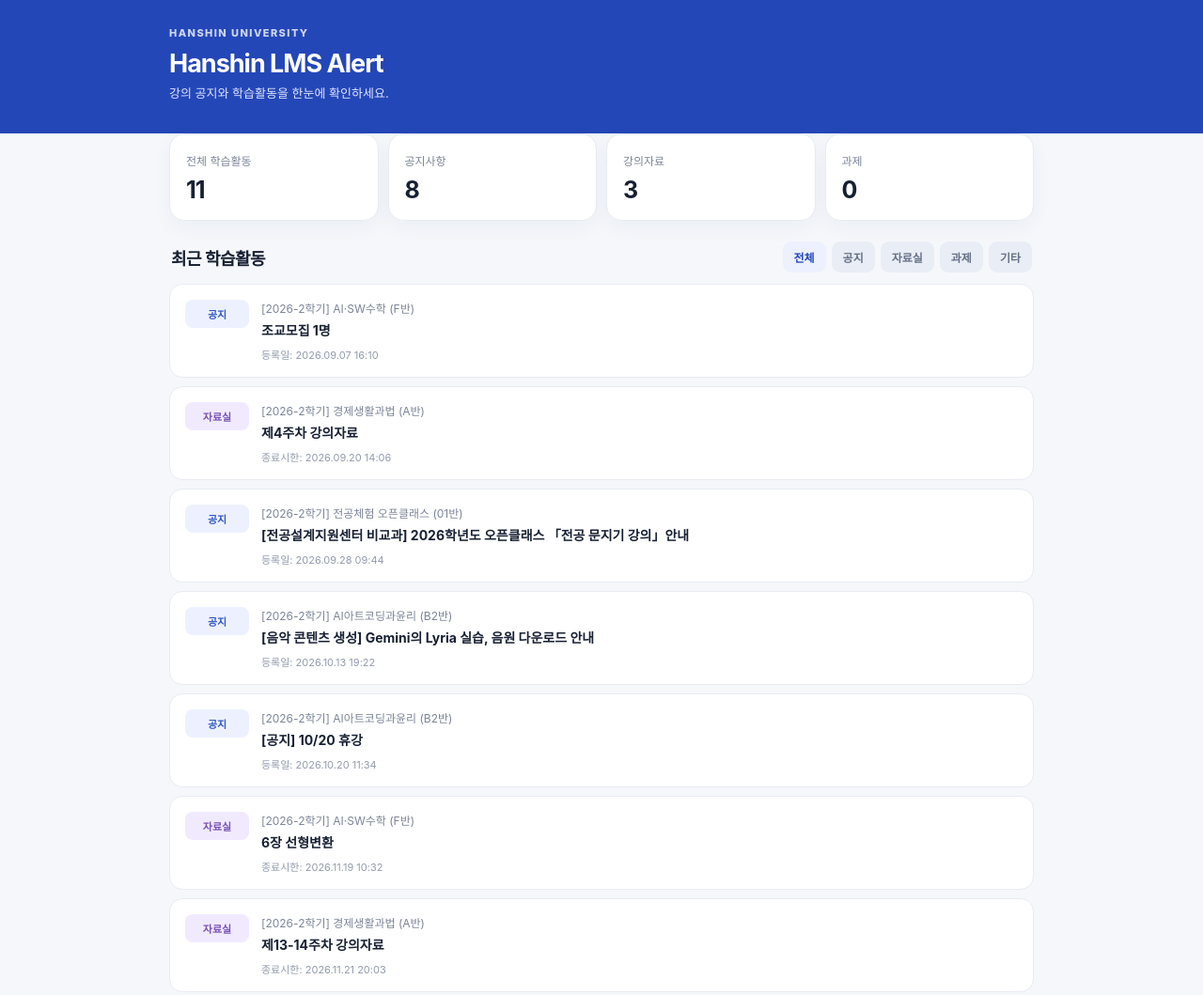
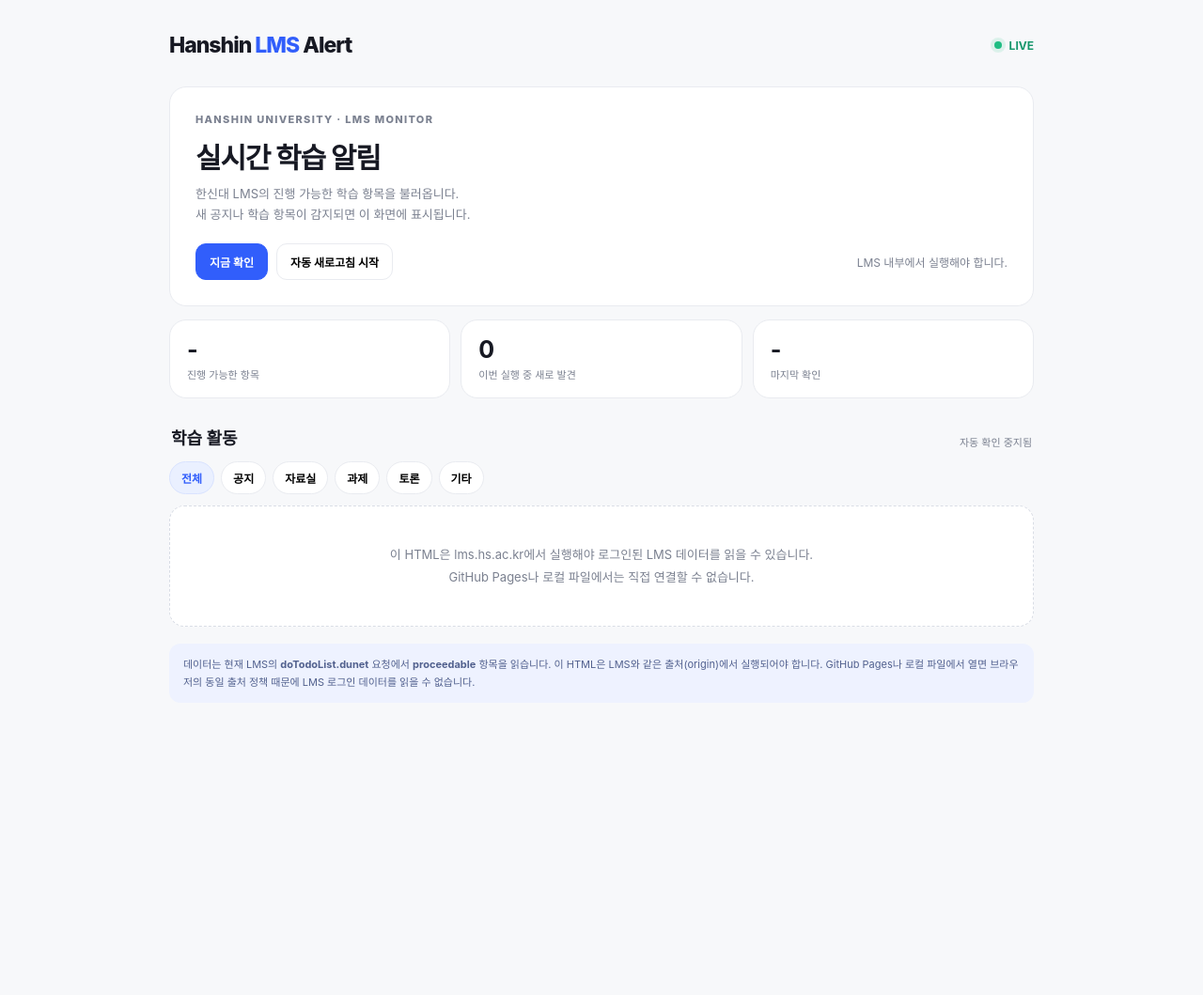
Before and after one commit to ilsanworker/lmshelper, a plain HTML site: page index.html in a window 1280 px wide. Shown: the top 1059 px of the page at 94% size. After the commit the page ends 808 px from the top, so only its background shows below. Drawn offline with Linux system fonts and the light colour scheme.

Commit message:
Update index.html

```diff
--- a/index.html
+++ b/index.html
@@ -2,184 +2,258 @@
 <html lang="ko">
 <head>
 <meta charset="UTF-8">
-<meta name="viewport" content="width=device-width, initial-scale=1">
-<meta name="theme-color" content="#2447b8">
-<title>Hanshin LMS Alert</title>
+<meta name="viewport" content="width=device-width, initial-scale=1.0">
+<meta name="theme-color" content="#ffffff">
+<title>Hanshin LMS 실시간 알림</title>
 <style>
-  :root {
-    --blue:#2447b8; --blue-light:#edf1ff; --bg:#f5f7fb;
-    --text:#172033; --muted:#7b8497; --line:#e8ebf2; --white:#fff;
-  }
-  * { box-sizing:border-box; }
-  body {
-    margin:0; background:var(--bg); color:var(--text);
-    font-family:-apple-system,BlinkMacSystemFont,"Apple SD Gothic Neo","Noto Sans KR",sans-serif;
-  }
-  header {
-    background:var(--blue); color:white; padding:28px 20px 34px;
-  }
-  .container { width:min(920px,100% - 32px); margin:0 auto; }
-  .eyebrow { font-size:11px; font-weight:800; letter-spacing:.13em; opacity:.78; }
-  h1 { margin:9px 0 5px; font-size:27px; letter-spacing:-1px; }
-  header p { margin:0; font-size:13px; color:#dfe6ff; }
-  main { margin: -18px auto 40px; }
-  .summary {
-    display:grid; grid-template-columns:repeat(4,1fr); gap:10px; margin-bottom:22px;
-  }
-  .card {
-    background:var(--white); border:1px solid var(--line); border-radius:16px;
-    padding:17px; box-shadow:0 7px 22px rgba(26,43,88,.045);
-  }
-  .card span { color:var(--muted); font-size:12px; }
-  .card strong { display:block; margin-top:7px; font-size:25px; letter-spacing:-1px; }
-  .toolbar {
-    display:flex; justify-content:space-between; align-items:center;
-    gap:12px; margin:0 2px 12px; flex-wrap:wrap;
-  }
-  h2 { margin:0; font-size:18px; letter-spacing:-.5px; }
-  .filters { display:flex; gap:6px; flex-wrap:wrap; }
-  .filter {
-    border:0; background:#e9edf5; color:#667087; padding:8px 12px;
-    border-radius:9px; font-size:12px; font-weight:700; cursor:pointer;
-  }
-  .filter.active { background:var(--blue-light); color:var(--blue); }
-  .list { display:grid; gap:9px; }
-  .item {
-    display:grid; grid-template-columns:68px minmax(0,1fr); gap:13px;
-    padding:16px; background:white; border:1px solid var(--line);
-    border-radius:14px;
-  }
-  .badge {
-    align-self:start; text-align:center; padding:7px 5px; border-radius:8px;
-    font-size:11px; font-weight:800; background:#edf1ff; color:#3157c5;
-  }
-  .badge.material { background:#f1eaff; color:#7850b5; }
-  .badge.assignment { background:#fff0e2; color:#b7681c; }
-  .badge.other { background:#eaf5ef; color:#25835a; }
-  .lecture { color:var(--muted); font-size:12px; margin-bottom:5px; }
-  .title { font-size:14px; line-height:1.5; font-weight:750; overflow-wrap:anywhere; }
-  .date { color:#929bad; font-size:11px; margin-top:7px; }
-  .footer { text-align:center; color:#a0a7b5; font-size:11px; padding:22px 0 0; }
-  .empty {
-    background:white; border:1px dashed #d9deea; border-radius:14px;
-    padding:32px 16px; text-align:center; color:var(--muted); font-size:13px;
-  }
-  @media(max-width:620px) {
-    .summary { grid-template-columns:repeat(2,1fr); }
-    h1 { font-size:24px; }
-    .item { grid-template-columns:60px minmax(0,1fr); padding:14px; }
-    .toolbar { align-items:flex-start; flex-direction:column; }
-  }
+:root{--blue:#315efb;--ink:#171923;--muted:#7b8190;--line:#e9ebf0;--bg:#f7f8fa;--green:#15966a}
+*{box-sizing:border-box}
+body{margin:0;background:var(--bg);color:var(--ink);font-family:-apple-system,BlinkMacSystemFont,"Segoe UI",sans-serif}
+main{max-width:960px;margin:0 auto;padding:34px 20px 60px}
+header{display:flex;justify-content:space-between;align-items:center;margin-bottom:30px}
+.logo{font-size:23px;font-weight:850;letter-spacing:-1px}.logo span{color:var(--blue)}
+.live{display:flex;align-items:center;gap:8px;font-size:12px;font-weight:750;color:var(--green)}
+.dot{width:8px;height:8px;border-radius:50%;background:#20bd83;box-shadow:0 0 0 4px #20bd8320}
+.hero,.stat,.item{background:#fff;border:1px solid var(--line);border-radius:18px}
+.hero{padding:27px}
+.kicker{font-size:11px;color:var(--muted);font-weight:800;letter-spacing:.12em}
+h1{font-size:30px;letter-spacing:-1.2px;margin:10px 0 7px}
+.desc{margin:0;color:var(--muted);font-size:13px;line-height:1.7}
+.controls{display:flex;align-items:center;gap:9px;flex-wrap:wrap;margin-top:20px}
+button{font:inherit;cursor:pointer;border:1px solid var(--line);background:#fff;border-radius:11px;padding:10px 14px;font-size:12px;font-weight:750}
+button.primary{background:var(--blue);border-color:var(--blue);color:#fff}
+#status{font-size:12px;color:var(--muted);margin-left:auto}
+.stats{display:grid;grid-template-columns:repeat(3,1fr);gap:11px;margin:14px 0 28px}
+.stat{padding:16px 18px}.stat strong{display:block;font-size:25px;letter-spacing:-1px}.stat small{font-size:11px;color:var(--muted)}
+.section{display:flex;justify-content:space-between;align-items:end;margin:0 2px 13px}
+.section h2{font-size:18px;margin:0}.section span{font-size:11px;color:var(--muted)}
+.filters{display:flex;gap:7px;flex-wrap:wrap;margin-bottom:12px}
+.filters button{border-radius:99px;padding:8px 12px}.filters button.active{background:#eaf0ff;color:var(--blue);border-color:#d9e3ff}
+.list{display:grid;gap:9px}
+.item{padding:16px 17px;display:grid;grid-template-columns:75px minmax(0,1fr) auto;gap:13px;align-items:center}
+.badge{font-size:10px;font-weight:800;color:#596170;background:#f0f2f6;padding:7px 8px;border-radius:8px;justify-self:start;white-space:nowrap}
+.item h3{font-size:14px;line-height:1.5;margin:0 0 5px;overflow-wrap:anywhere}
+.meta{display:flex;gap:10px;flex-wrap:wrap;color:var(--muted);font-size:11px}
+.date{font-size:11px;color:var(--muted);white-space:nowrap;text-align:right}
+.empty{background:#fff;border:1px dashed #d9dde5;border-radius:16px;text-align:center;padding:40px 16px;color:var(--muted);font-size:13px;line-height:1.8}
+.notice{margin-top:18px;padding:13px 15px;background:#eef2ff;border-radius:12px;color:#52618e;font-size:11px;line-height:1.7}
+.toast{position:fixed;right:18px;bottom:18px;max-width:calc(100vw - 36px);background:#171923;color:#fff;padding:13px 16px;border-radius:12px;font-size:12px;opacity:0;transform:translateY(8px);transition:.2s;pointer-events:none;box-shadow:0 12px 30px #0002}
+.toast.show{opacity:1;transform:translateY(0)}
+@media(max-width:620px){main{padding:22px 13px 42px}.hero{padding:21px}h1{font-size:25px}.stats{gap:7px}.stat{padding:13px}.stat strong{font-size:21px}.item{grid-template-columns:1fr;gap:8px}.date{text-align:left}#status{width:100%;margin:0}}
 </style>
 </head>
 <body>
+<main>
 <header>
-  <div class="container">
-    <div class="eyebrow">HANSHIN UNIVERSITY</div>
-    <h1>Hanshin LMS Alert</h1>
-    <p>강의 공지와 학습활동을 한눈에 확인하세요.</p>
-  </div>
+  <div class="logo">Hanshin <span>LMS</span> Alert</div>
+  <div class="live"><i class="dot"></i> LIVE</div>
 </header>
 
-<main class="container">
-  <section class="summary" aria-label="학습활동 요약">
-    <div class="card"><span>전체 학습활동</span><strong>11</strong></div>
-    <div class="card"><span>공지사항</span><strong>8</strong></div>
-    <div class="card"><span>강의자료</span><strong>3</strong></div>
-    <div class="card"><span>과제</span><strong>0</strong></div>
-  </section>
+<section class="hero">
+  <div class="kicker">HANSHIN UNIVERSITY · LMS MONITOR</div>
+  <h1>실시간 학습 알림</h1>
+  <p class="desc">한신대 LMS의 진행 가능한 학습 항목을 불러옵니다.<br>새 공지나 학습 항목이 감지되면 이 화면에 표시됩니다.</p>
+  <div class="controls">
+    <button class="primary" id="refresh">지금 확인</button>
+    <button id="toggle">자동 새로고침 중지</button>
+    <span id="status">LMS 연결 확인 중…</span>
+  </div>
+</section>
 
-  <div class="toolbar">
-    <h2>최근 학습활동</h2>
-    <div class="filters" role="group" aria-label="활동 유형 필터">
-      <button class="filter active" data-filter="all">전체</button>
-      <button class="filter" data-filter="notice">공지</button>
-      <button class="filter" data-filter="material">자료실</button>
-      <button class="filter" data-filter="assignment">과제</button>
-      <button class="filter" data-filter="other">기타</button>
-    </div>
-  </div>
+<section class="stats">
+  <div class="stat"><strong id="count">-</strong><small>진행 가능한 항목</small></div>
+  <div class="stat"><strong id="newCount">0</strong><small>이번 실행 중 새로 발견</small></div>
+  <div class="stat"><strong id="lastUpdate">-</strong><small>마지막 확인</small></div>
+</section>
 
-  <section class="list" id="activityList">
-    <article class="item" data-kind="notice">
-      <span class="badge">공지</span>
-      <div>
-        <div class="lecture">[2026-2학기] AI·SW수학 (F반)</div>
-        <div class="title">조교모집 1명</div>
-        <div class="date">등록일: 2026.09.07 16:10</div>
-      </div>
-    </article>
-    <article class="item" data-kind="material">
-      <span class="badge material">자료실</span>
-      <div>
-        <div class="lecture">[2026-2학기] 경제생활과법 (A반)</div>
-        <div class="title">제4주차 강의자료</div>
-        <div class="date">종료시한: 2026.09.20 14:06</div>
-      </div>
-    </article>
-    <article class="item" data-kind="notice">
-      <span class="badge">공지</span>
-      <div>
-        <div class="lecture">[2026-2학기] 전공체험 오픈클래스 (01반)</div>
-        <div class="title">[전공설계지원센터 비교과] 2026학년도 오픈클래스 「전공 문지기 강의」안내</div>
-        <div class="date">등록일: 2026.09.28 09:44</div>
-      </div>
-    </article>
-    <article class="item" data-kind="notice">
-      <span class="badge">공지</span>
-      <div>
-        <div class="lecture">[2026-2학기] AI아트코딩과윤리 (B2반)</div>
-        <div class="title">[음악 콘텐츠 생성] Gemini의 Lyria 실습, 음원 다운로드 안내</div>
-        <div class="date">등록일: 2026.10.13 19:22</div>
-      </div>
-    </article>
-    <article class="item" data-kind="notice">
-      <span class="badge">공지</span>
-      <div>
-        <div class="lecture">[2026-2학기] AI아트코딩과윤리 (B2반)</div>
-        <div class="title">[공지] 10/20 휴강</div>
-        <div class="date">등록일: 2026.10.20 11:34</div>
-      </div>
-    </article>
-    <article class="item" data-kind="material">
-      <span class="badge material">자료실</span>
-      <div>
-        <div class="lecture">[2026-2학기] AI·SW수학 (F반)</div>
-        <div class="title">6장 선형변환</div>
-        <div class="date">종료시한: 2026.11.19 10:32</div>
-      </div>
-    </article>
-    <article class="item" data-kind="material">
-      <span class="badge material">자료실</span>
-      <div>
-        <div class="lecture">[2026-2학기] 경제생활과법 (A반)</div>
-        <div class="title">제13-14주차 강의자료</div>
-        <div class="date">종료시한: 2026.11.21 20:03</div>
-      </div>
-    </article>
-    <article class="item" data-kind="notice">
-      <span class="badge">공지</span>
-      <div>
-        <div class="lecture">[2026-연단위운영] 대학생활길잡이공통D (01반)</div>
-        <div class="title">[대학생활길잡이] 온라인 전공설명회 &amp; 전공탐색박람회</div>
-        <div class="date">등록일: 2026.03.17 09:43</div>
-      </div>
-    </article>
-  </section>
-  <div class="footer">Hanshin LMS Alert · 화면 구성 프로토타입</div>
+<div class="section"><h2>학습 활동</h2><span id="intervalLabel">30초마다 자동 확인</span></div>
+<nav class="filters" id="filters">
+  <button class="active" data-filter="전체">전체</button>
+  <button data-filter="공지">공지</button>
+  <button data-filter="자료실">자료실</button>
+  <button data-filter="과제">과제</button>
+  <button data-filter="토론">토론</button>
+  <button data-filter="기타">기타</button>
+</nav>
+<section class="list" id="list">
+  <div class="empty">LMS에서 데이터를 불러오는 중입니다.</div>
+</section>
+<div class="notice">
+  데이터는 현재 LMS의 <b>doTodoList.dunet</b> 요청에서 <b>proceedable</b> 항목을 읽습니다.
+  이 HTML은 LMS와 같은 출처(origin)에서 실행되어야 합니다. GitHub Pages나 로컬 파일에서 열면 브라우저의 동일 출처 정책 때문에 LMS 로그인 데이터를 읽을 수 없습니다.
+</div>
 </main>
+<div class="toast" id="toast"></div>
 
 <script>
-  document.querySelectorAll(".filter").forEach(button => {
-    button.addEventListener("click", () => {
-      document.querySelectorAll(".filter").forEach(item => item.classList.remove("active"));
-      button.classList.add("active");
-      const filter = button.dataset.filter;
-      document.querySelectorAll("#activityList .item").forEach(item => {
-        item.hidden = filter !== "all" && item.dataset.kind !== filter;
+(() => {
+  'use strict';
+
+  // LMS 내부 페이지와 같은 출처에서 실행되어야 합니다.
+  const ENDPOINT = '/lms/myLecture/doTodoList.dunet';
+  const POLL_MS = 30000;
+
+  const $ = id => document.getElementById(id);
+  let timer = null;
+  let running = true;
+  let currentFilter = '전체';
+  let previousKeys = new Set();
+  let hasInitialData = false;
+  let newItems = 0;
+  let latestItems = [];
+
+  function showToast(message) {
+    const el = $('toast');
+    el.textContent = message;
+    el.classList.add('show');
+    clearTimeout(showToast.timer);
+    showToast.timer = setTimeout(() => el.classList.remove('show'), 3000);
+  }
+
+  function escapeHTML(value) {
+    return String(value ?? '').replace(/[&<>"']/g, ch => ({
+      '&':'&amp;','<':'&lt;','>':'&gt;','"':'&quot;',"'":'&#39;'
+    })[ch]);
+  }
+
+  function getCategoryGroup(category) {
+    if (category.includes('공지')) return '공지';
+    if (category.includes('자료')) return '자료실';
+    if (category.includes('과제')) return '과제';
+    if (category.includes('토론')) return '토론';
+    return '기타';
+  }
+
+  function makeKey(item) {
+    return [item.category, item.lecture, item.title, item.date].join('|');
+  }
+
+  function render() {
+    const filtered = latestItems.filter(item =>
+      currentFilter === '전체' || getCategoryGroup(item.category) === currentFilter
+    );
+
+    if (!filtered.length) {
+      $('list').innerHTML = '<div class="empty">표시할 학습 항목이 없습니다.</div>';
+      return;
+    }
+
+    $('list').innerHTML = filtered.map(item => `
+      <article class="item">
+        <span class="badge">${escapeHTML(item.category)}</span>
+        <div>
+          <h3>${escapeHTML(item.title)}${item.isNew ? '<span style="color:#d65a25;font-size:10px;margin-left:7px">NEW</span>' : ''}</h3>
+          <div class="meta">
+            <span>${escapeHTML(item.lecture)}</span>
+          </div>
+        </div>
+        <div class="date">${escapeHTML(item.date || '일정 정보 없음')}</div>
+      </article>
+    `).join('');
+  }
+
+  async function fetchActivities() {
+    if (location.hostname !== 'lms.hs.ac.kr') {
+      $('status').textContent = 'LMS 내부에서 실행해야 합니다.';
+      $('list').innerHTML = '<div class="empty">이 HTML은 lms.hs.ac.kr에서 실행해야 로그인된 LMS 데이터를 읽을 수 있습니다.<br>GitHub Pages나 로컬 파일에서는 직접 연결할 수 없습니다.</div>';
+      stopPolling();
+      return;
+    }
+
+    $('status').textContent = 'LMS 데이터 확인 중…';
+    $('refresh').disabled = true;
+
+    try {
+      const response = await fetch(ENDPOINT, {
+        method: 'POST',
+        credentials: 'same-origin',
+        headers: {
+          'Content-Type': 'application/x-www-form-urlencoded; charset=UTF-8'
+        },
+        body: new URLSearchParams({ to_do_type: 'proceedable' }),
+        cache: 'no-store'
       });
-    });
+
+      if (response.status === 401 || response.status === 403) {
+        throw new Error('로그인이 만료됐습니다. LMS에 다시 로그인해 주세요.');
+      }
+      if (!response.ok) throw new Error('LMS 요청 실패 (' + response.status + ')');
+
+      const html = await response.text();
+      const doc = new DOMParser().parseFromString(html, 'text/html');
+      const parsed = [...doc.querySelectorAll('.todolist_pop li')].map(li => ({
+        category: li.querySelector('.cata')?.innerText.trim() || '기타',
+        lecture: li.querySelector('.lec_name')?.innerText.trim() || '강의명 미상',
+        title: li.querySelector('.subject')?.innerText.trim() || '제목 없음',
+        date: li.querySelector('.date')?.innerText.trim() || ''
+      })).filter(item => item.title !== '제목 없음' || item.lecture !== '강의명 미상');
+
+      const currentKeys = new Set(parsed.map(makeKey));
+      let added = [];
+
+      if (hasInitialData) {
+        added = parsed.filter(item => !previousKeys.has(makeKey(item)));
+        if (added.length) {
+          newItems += added.length;
+          showToast(`새 학습 항목 ${added.length}개가 감지됐습니다.`);
+        }
+      }
+
+      latestItems = parsed.map(item => ({
+        ...item,
+        isNew: added.some(x => makeKey(x) === makeKey(item))
+      }));
+      previousKeys = currentKeys;
+      hasInitialData = true;
+
+      $('count').textContent = parsed.length;
+      $('newCount').textContent = newItems;
+      $('lastUpdate').textContent = new Date().toLocaleTimeString('ko-KR', {
+        hour: '2-digit', minute: '2-digit', second: '2-digit'
+      });
+      $('status').textContent = 'LMS 연결됨';
+      render();
+    } catch (error) {
+      $('status').textContent = error.message || '데이터를 불러오지 못했습니다.';
+      if (!hasInitialData) {
+        $('list').innerHTML = `<div class="empty">${escapeHTML(error.message)}<br>로그인 상태와 LMS 페이지 주소를 확인해 주세요.</div>`;
+      }
+    } finally {
+      $('refresh').disabled = false;
+    }
+  }
+
+  function startPolling() {
+    stopPolling();
+    running = true;
+    $('toggle').textContent = '자동 새로고침 중지';
+    $('intervalLabel').textContent = '30초마다 자동 확인';
+    fetchActivities();
+    timer = setInterval(fetchActivities, POLL_MS);
+  }
+
+  function stopPolling() {
+    if (timer) clearInterval(timer);
+    timer = null;
+    running = false;
+    $('toggle').textContent = '자동 새로고침 시작';
+    $('intervalLabel').textContent = '자동 확인 중지됨';
+  }
+
+  $('refresh').addEventListener('click', fetchActivities);
+  $('toggle').addEventListener('click', () => running ? stopPolling() : startPolling());
+  $('filters').addEventListener('click', event => {
+    const button = event.target.closest('button[data-filter]');
+    if (!button) return;
+    currentFilter = button.dataset.filter;
+    document.querySelectorAll('.filters button').forEach(el =>
+      el.classList.toggle('active', el === button)
+    );
+    render();
   });
+
+  startPolling();
+})();
 </script>
 </body>
 </html>
```
